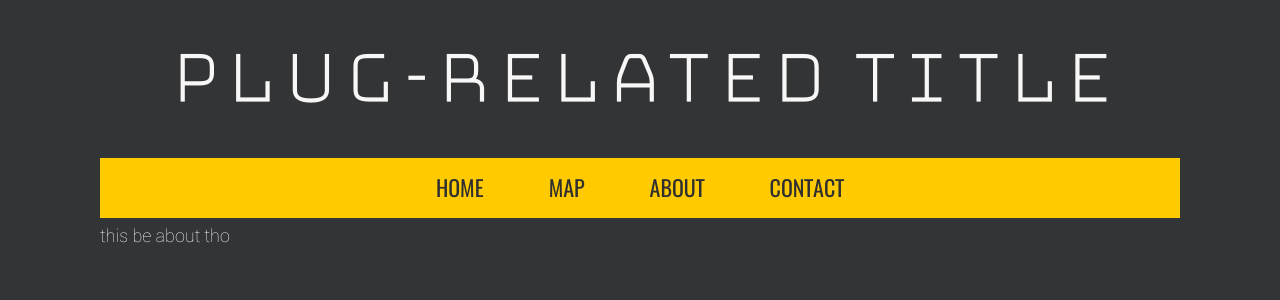
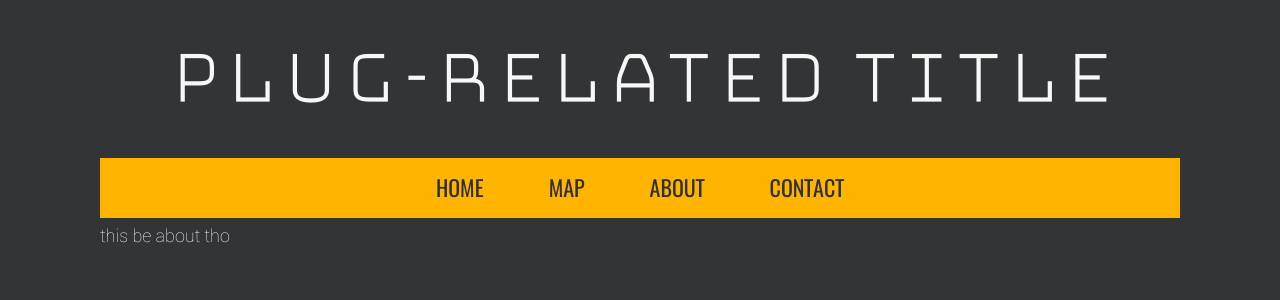
Before and after one commit to Zhaeong/Cardboard, a PHP site: page /about.php in a window 1280 px wide. Shown: the top 300 px of the page. Run offline with PHP 8.4, Linux system fonts and the light colour scheme.

Commit message:
changed yellow to a less gross shade
ffca00 to ffb400

```diff
--- a/css/indexstyle.css
+++ b/css/indexstyle.css
@@ -70,7 +70,7 @@ ul {
     margin: 0;
     padding: 0;
     overflow: hidden;
-    background-color: #ffca00;
+    background-color: #ffb400;
     text-align: center;
     font-family: Oswald;
     font-size: 22px;
```
